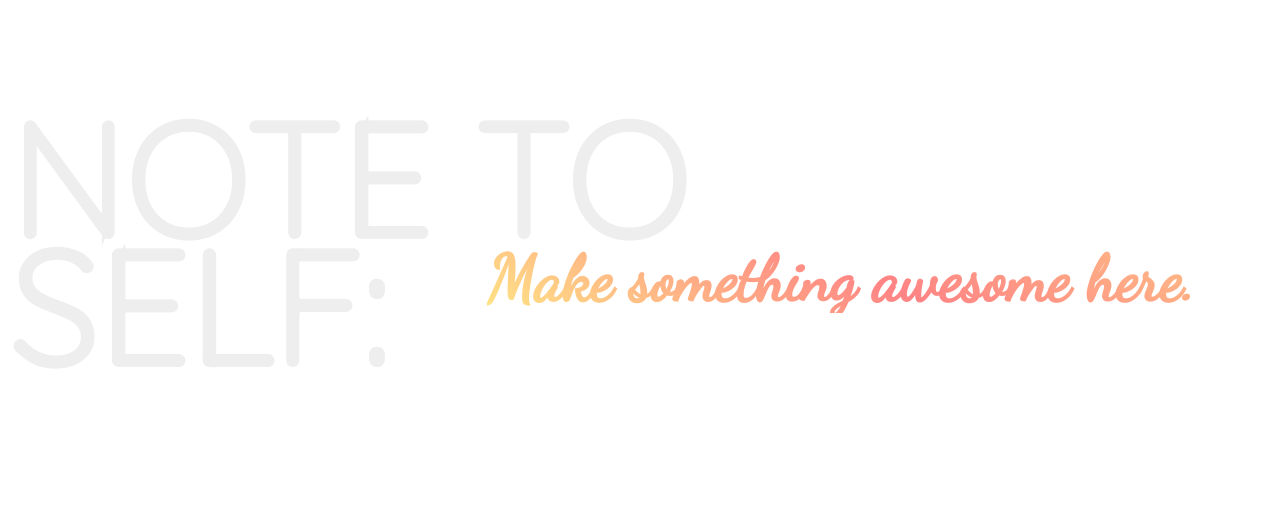
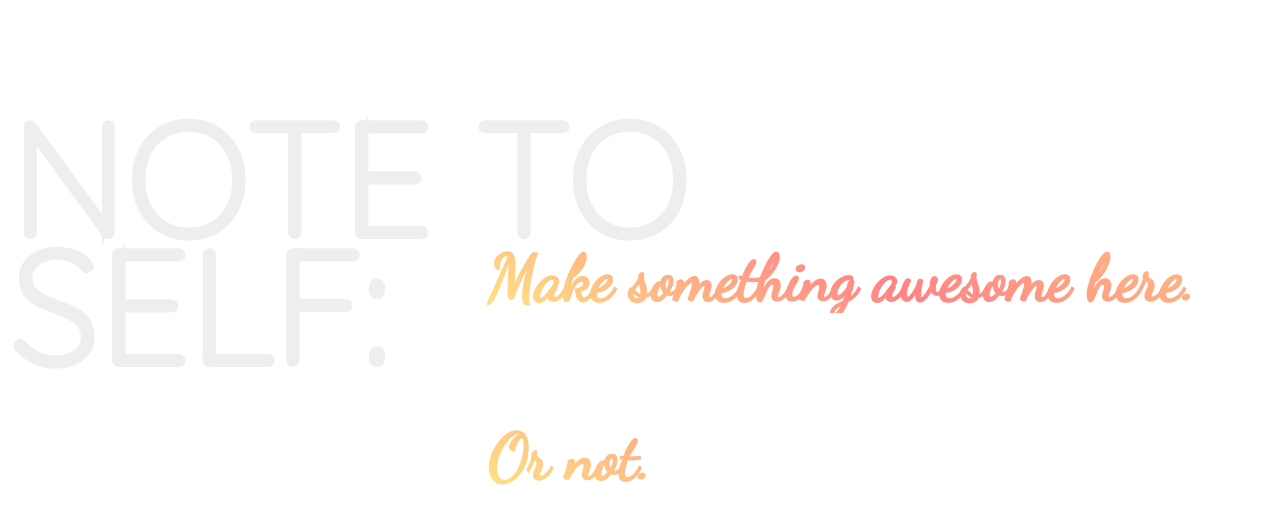
Before and after one commit to lizzzzzzzzdesign/koala, a plain HTML site: page index.html in a window 1280 px wide. Drawn offline with Linux system fonts and the light colour scheme.

Commit message:
Add files via upload

```diff
--- a/index.html
+++ b/index.html
@@ -14,6 +14,7 @@
         <div class="grid-container">
             <h1>Note to self:</h1>
             <h2>Make something awesome here.</h2>
+            <h2>Or not.</h2>
         </div>
     </body>
 
```
